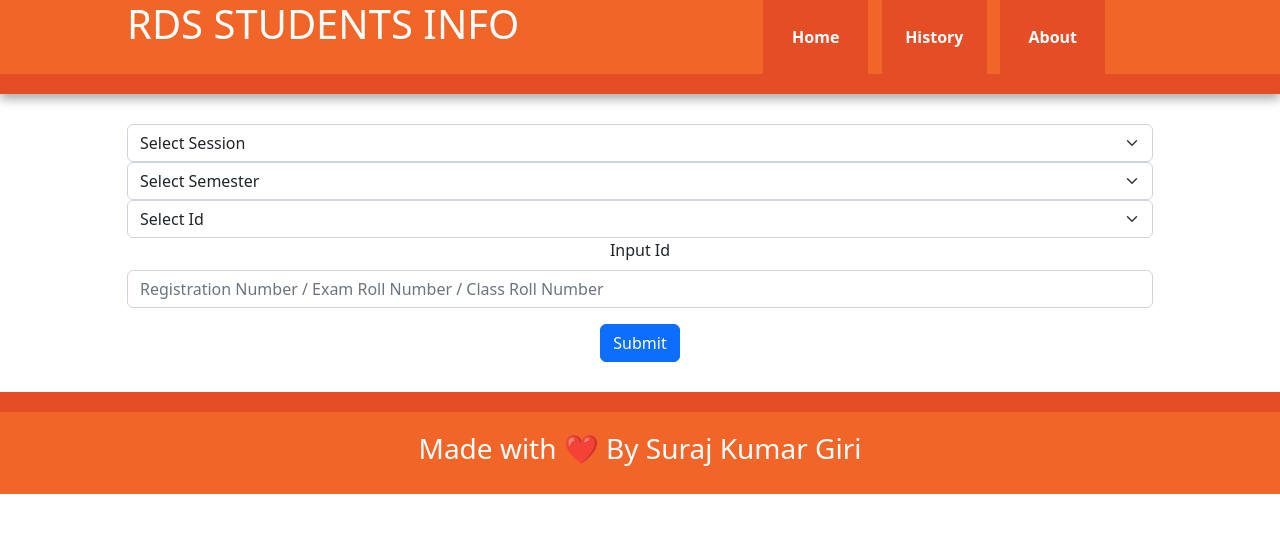
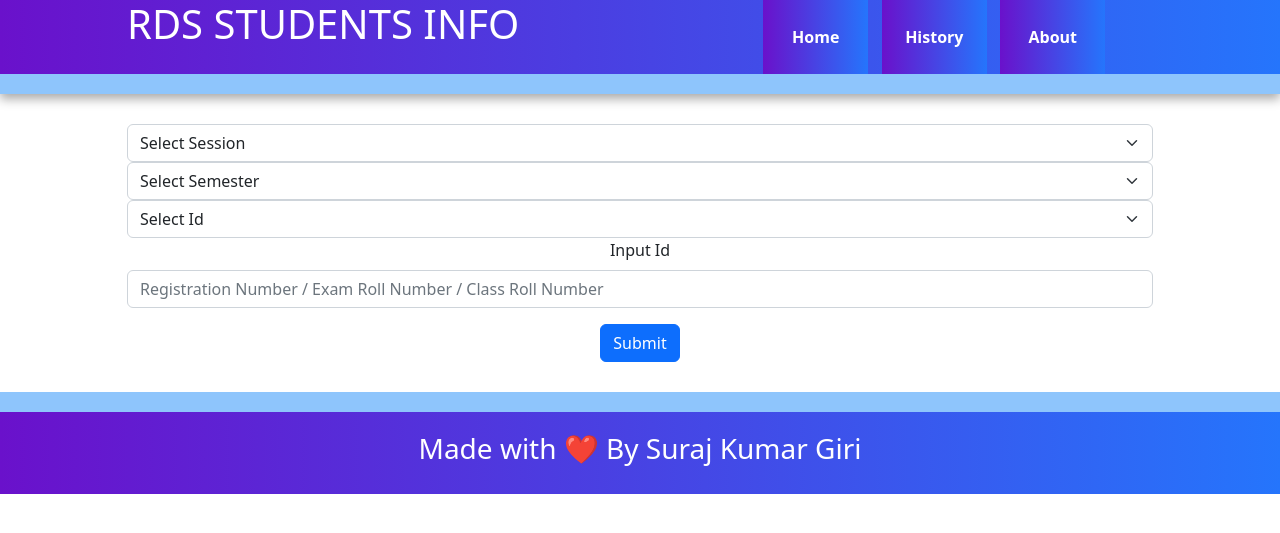
Before and after one commit to surajgirioffl/RDS-BCA-Department, a Flask app: page / in a window 1280 px wide. Shown: the top 533 px of the page. Run offline with Flask 2, Linux system fonts and the light colour scheme; some libraries are stand-ins or nearby versions.

Commit message:
Modify: Modify color of nav, header and footer
Modify color of nav, header, footer etc for better visibility.

Signed-off-by: @surajgirioffl

```diff
--- a/static/css/main.css
+++ b/static/css/main.css
@@ -70,18 +70,21 @@ body {
    =================== */
 
 .header-container {
-    border-bottom: 20px solid #e44d26;
+    /* border-bottom: 20px solid #e44d26; */
+    border-bottom: 20px solid #8ec5fc
 }
 
 .footer-container {
-    border-top: 20px solid #e44d26;
+    /* border-top: 20px solid #e44d26; */
+    border-top: 20px solid #8ec5fc;
     text-align: center;
 }
 
 .header-container,
 .footer-container,
 .main aside {
-    background: #f16529;
+    /* background: #f16529; */
+    background-image: linear-gradient(to right, #6a11cb 0%, #2575fc 100%);
 }
 
 .title {
@@ -108,7 +111,8 @@ nav a {
     font-weight: bold;
 
     color: white;
-    background: #e44d26;
+    /* background: #e44d26; */
+    background-image: linear-gradient(to right, #6a11cb 0%, #2575fc 100%);
 }
 
 nav a:hover,
```
